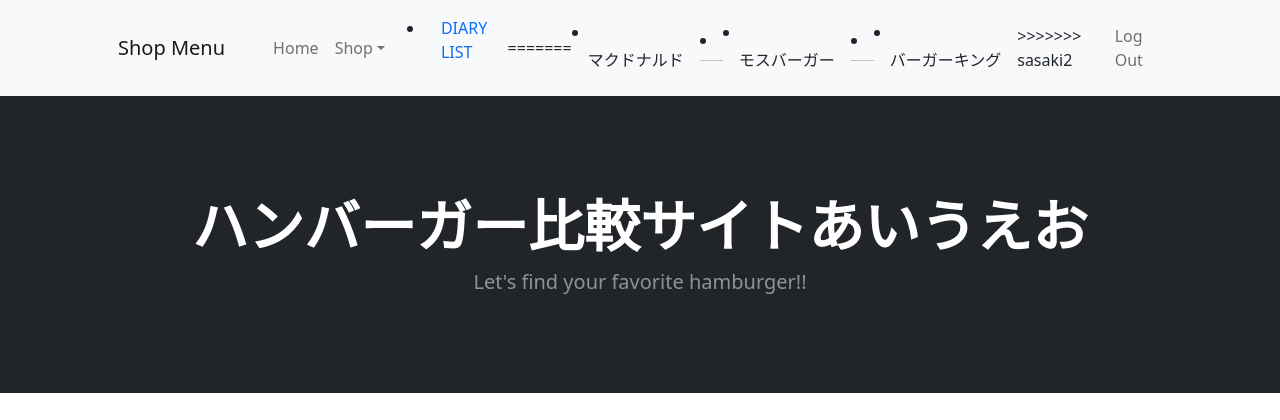
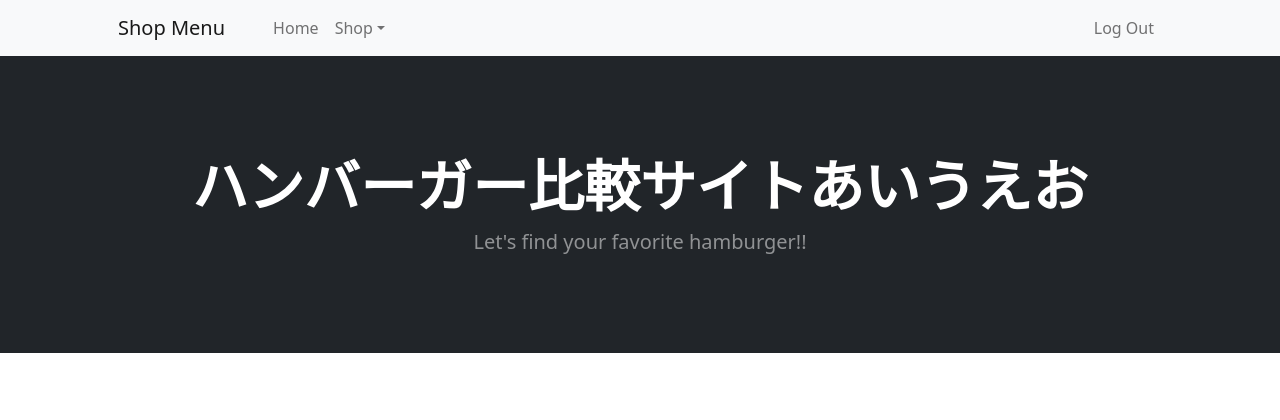
Before and after one commit to koki-sasaki08/ksih, a Django app: page / in a window 1280 px wide. Shown: the top 420 px of the page. Run offline with Django 3.2, Linux system fonts and the light colour scheme; a user stored in the database is signed in; grey boxes labelled with a size stand in for pictures from a placeholder-image service; some libraries are stand-ins or nearby versions.

Commit message:
html 変更

```diff
--- a/hamburger/templates/base.html
+++ b/hamburger/templates/base.html
@@ -31,23 +31,7 @@
                         <li class="nav-item dropdown">
                             <a class="nav-link dropdown-toggle" id="navbarDropdown" href="#" role="button" data-bs-toggle="dropdown" aria-expanded="false">Shop</a>
                             <ul class="dropdown-menu" aria-labelledby="navbarDropdown">
-<<<<<<< HEAD
-                                <li><a class="dropdown-item" href="#!">マクドナルド</a></li>
-                                <li><hr class="dropdown-divider" /></li>
-                                <li><a class="dropdown-item" href="#!">モスバーガー</a></li>
-                                <li><hr class="dropdown-divider" /></li>
-                                <li><a class="dropdown-item" href="#!">バーガーキング</a></li>
-                            </ul>
-                        </li>
-                    </ul>
-                    <ul>
-                        {% if user.is_authenticated %}
-                            <li class="nav-item">
-                                <a class="nav-link {% block active_diary_list %}{% endblock %}" href="{% url 'diary:diary_list' %}">DIARY LIST</a>
-                            </li>
-                        {% endif %}
-                    </ul>
-=======
+
                                 <li><a class="dropdown-item" href="{% url 'hamburger:mac_list' %}">マクドナルド</a></li>
                                 <li><hr class="dropdown-divider" /></li>
                                 <li><a class="dropdown-item" href="{% url 'hamburger:mos_list' %}">モスバーガー</a></li>
@@ -56,7 +40,6 @@
                             </ul>
                         </li>
                     </ul>
->>>>>>> sasaki2
 
                     <ul class="navbar-nav ms-auto">
                         {% if user.is_authenticated %}
--- a/hamburger/urls.py
+++ b/hamburger/urls.py
@@ -19,7 +19,8 @@ from . import views
 app_name='hamburger'
 urlpatterns = [
     path('',views.IndexView.as_view(),name="index"),
-    path('mac_list', views.MacListView.as_view(), name='mac_list'),
-    path('mos_list', views.MosListView.as_view(), name='mos_list'),
-    path('burgerking_list', views.BurgerKingListView.as_view(), name='burgerKing_list'),
+    path('mac_list/', views.MacListView.as_view(), name='mac_list'),
+    path('mos_list/', views.MosListView.as_view(), name='mos_list'),
+    path('burgerking_list/', views.BurgerKingListView.as_view(), name='burgerKing_list'),
+    path('mac_detail/<int:pk>/', views.MacDetailView.as_view(), name='mac_detail'),
 ]
--- a/hamburger/views.py
+++ b/hamburger/views.py
@@ -18,3 +18,7 @@ class MosListView(generic.ListView):
 class BurgerKingListView(generic.ListView):
     model = BurgerKing
     template_name = 'burgerKing_list.html'
+
+class MacDetailView(generic.DetailView):
+    model = Mac
+    template_name = 'mac_detail.html'
--- /dev/null
+++ b/static/css/detail.css
@@ -0,0 +1,6 @@
+/* detileのため追加 */
+
+.cozyspace-img,.cozyspace-message{
+  display: inline-block;
+  vertical-align:middle;
+}
```
Also changed, not shown: hamburger/templates/mac_detail.html (added, +28 -0 lines).
